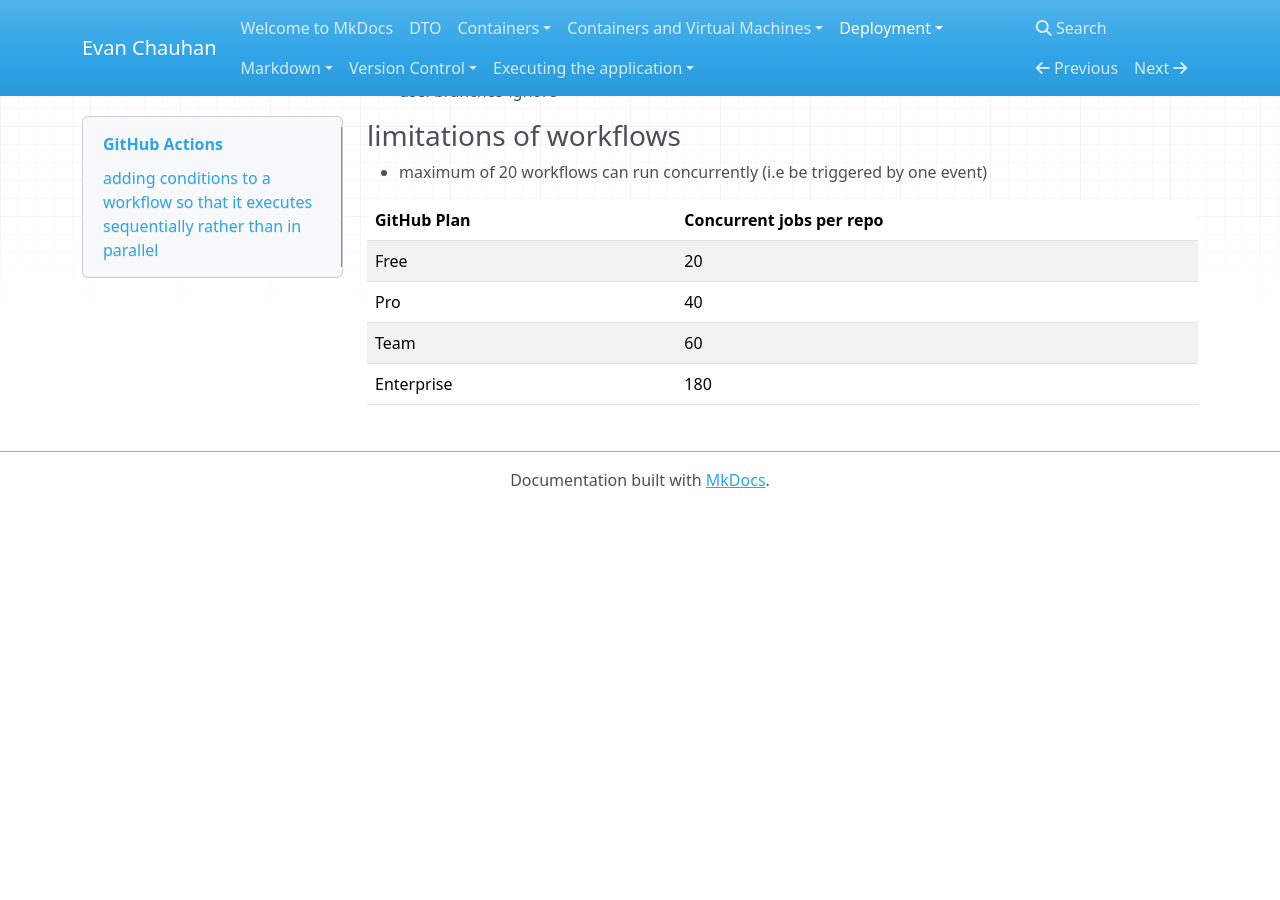
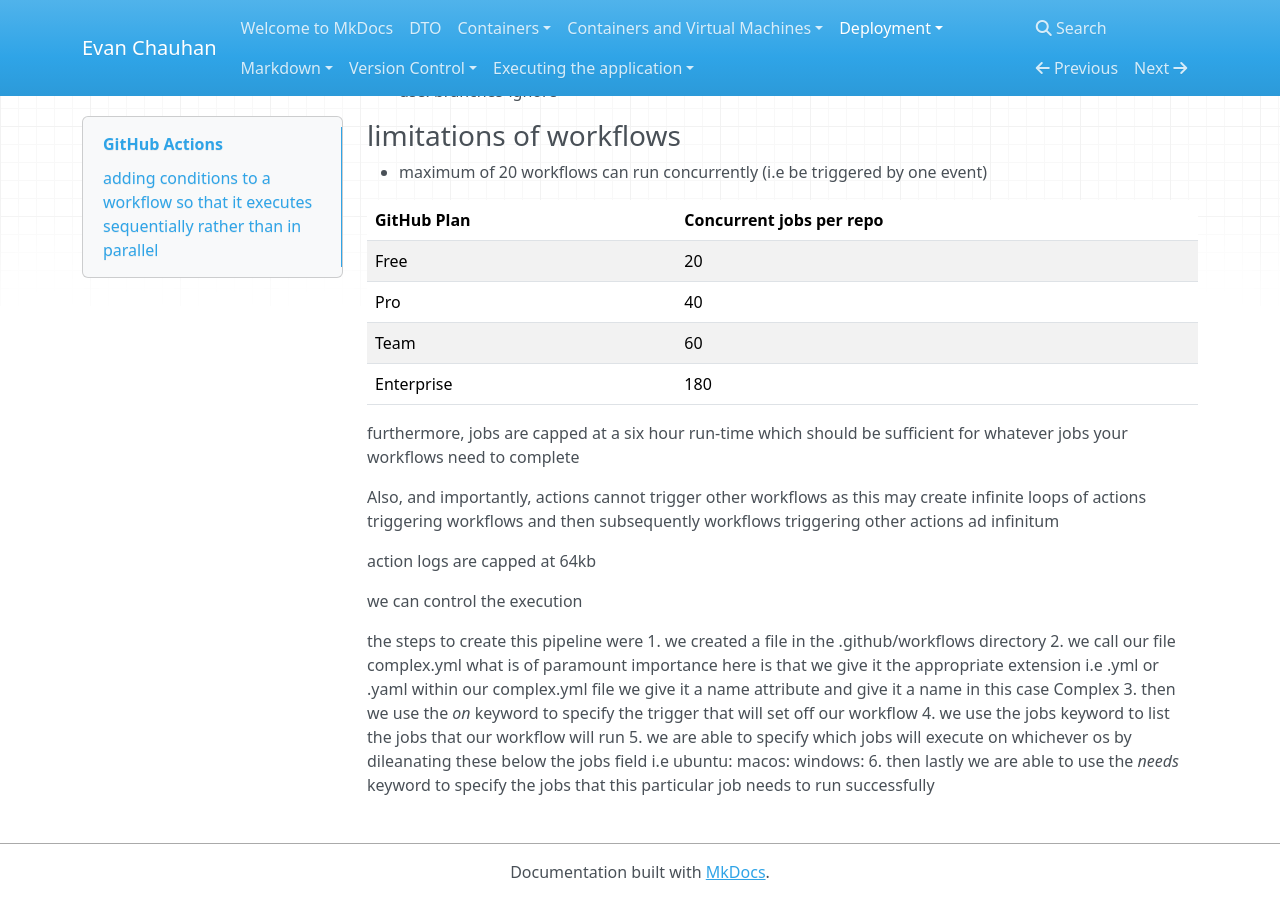
Before and after one commit to EvanChauhan/mydocs-site, an MkDocs documentation site: the page built from docs/Deployment/Continuous Integration Continuous Deployment CI/GitHub Actions.md, in a window 1280 px wide and 900 px high, scrolled down 766 px. Built offline with MkDocs 1.6.1, drawn with Linux system fonts in a browser that asks for light colours; nearby versions of some CDN libraries; before the commit the page ends 1274 px from its top, so only the background shows below that.

Commit message:
elaborating on github workflows

```diff
--- a/docs/Deployment/Continuous Integration Continuous Deployment CI/GitHub Actions.md
+++ b/docs/Deployment/Continuous Integration Continuous Deployment CI/GitHub Actions.md
@@ -45,3 +45,21 @@ on:
 | Pro | | 40 |
 | Team | | 60 |
 | Enterprise | | 180 |
+
+furthermore, jobs are capped at a six hour run-time which should be sufficient for whatever jobs your workflows need to complete
+
+Also, and importantly, actions cannot trigger other workflows as this may create infinite loops of actions triggering workflows and then subsequently workflows triggering other actions ad infinitum
+
+action logs are capped at 64kb
+
+we can control the execution
+
+the steps to create this pipeline were
+1. we created a file in the .github/workflows directory
+2. we call our file complex.yml
+    what is of paramount importance here is that we give it the appropriate extension i.e .yml or .yaml
+    within our complex.yml file we give it a name attribute and give it a name in this case Complex
+3. then we use the _on_ keyword to specify the trigger that will set off our workflow
+4. we use the jobs keyword to list the jobs that our workflow will run
+5. we are able to specify which jobs will execute on whichever os by dileanating these below the jobs field i.e ubuntu: macos: windows:
+6. then lastly we are able to use the _needs_ keyword to specify the jobs that this particular job needs to run successfully
```
